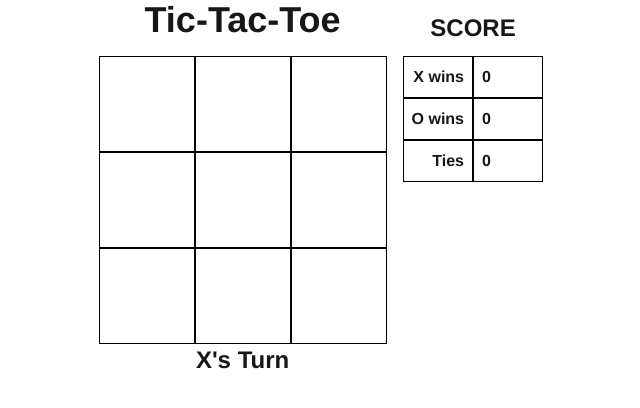
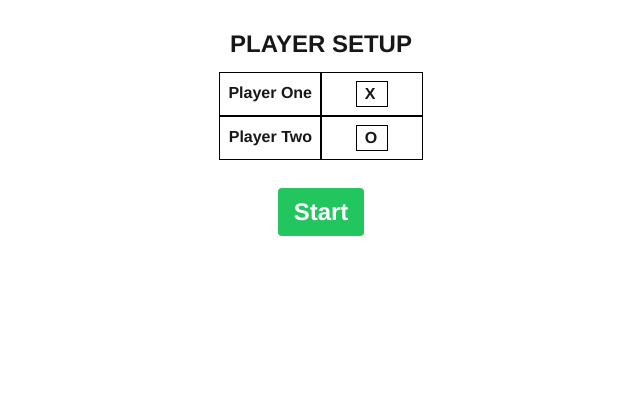
Before and after one commit to greg-ashby/tic-tac-toe, a Next.js app: page / in a window 1280 px wide. Shown: the top 408 px of the page, without its empty margins (319-959 px from the left). Built offline with nearby package versions, Linux system fonts and the light colour scheme.

Commit message:
added ability to change player avatar

```diff
--- a/src/app/page.tsx
+++ b/src/app/page.tsx
@@ -1,5 +1,5 @@
-import Match from '@/components/Match.tsx';
+import Main from '@/components/Main.tsx';
 
 export default function Home() {
-  return <Match />;
+  return <Main />;
 }
--- a/src/components/GameState.tsx
+++ b/src/components/GameState.tsx
@@ -22,7 +22,7 @@ export default function GameState({
 
   return (
     <>
-      <div className="text-2xl font-bold">{text}</div>
+      <div className="text-2xl font-bold pt-2">{text}</div>
       {showButton && <NewGameButton onClick={onNewGameClick} />}
     </>
   );
--- /dev/null
+++ b/src/components/Main.tsx
@@ -0,0 +1,24 @@
+'use client';
+
+import Match from '@/components/Match.tsx';
+import PlayerSetup from '@/components/PlayerSetup.tsx';
+import { Player, NullablePlayer } from '@/lib/GameLogic.ts';
+import { useState } from 'react';
+
+export default function Main() {
+  const [playerOne, setPlayerOne] = useState<NullablePlayer>(null);
+  const [playerTwo, setPlayerTwo] = useState<NullablePlayer>(null);
+
+  const handlePlayerSetupSubmit = (
+    playerOneValue: Player,
+    playerTwoValue: Player
+  ) => {
+    setPlayerOne(playerOneValue);
+    setPlayerTwo(playerTwoValue);
+  };
+
+  if (!playerOne || !playerTwo) {
+    return <PlayerSetup onPlayerSetupSubmit={handlePlayerSetupSubmit} />;
+  }
+  return <Match playerOne={playerOne} playerTwo={playerTwo} />;
+}
--- a/src/components/Match.tsx
+++ b/src/components/Match.tsx
@@ -7,18 +7,23 @@ import {
   makeMove,
   Player,
 } from '@/lib/GameLogic.ts';
-import { calculateNewMatchScore, getNewMatchScore } from '@/lib/MatchLogic.ts';
+import {
+  calculateMatchScore,
+  getNewMatchScore,
+  switchPlayer,
+} from '@/lib/MatchLogic.ts';
 import GameBoard from './GameBoard.tsx';
 import GameState from './GameState.tsx';
 import MatchScore from './MatchScore.tsx';
 
-function switchPlayer(currentPlayer: Player) {
-  return currentPlayer === 'X' ? 'O' : 'X';
-}
+type Props = {
+  playerOne: Player;
+  playerTwo: Player;
+};
 
-export default function Match() {
+export default function Match({ playerOne, playerTwo }: Props) {
   const [board, setBoard] = useState(getEmptyBoard());
-  const [startingPlayer, setStartingPlayer] = useState<Player>('X');
+  const [startingPlayer, setStartingPlayer] = useState<Player>(playerOne);
   const [currentPlayer, setCurrentPlayer] = useState<Player>(startingPlayer);
   const [score, setScore] = useState(getNewMatchScore());
 
@@ -27,22 +32,31 @@ export default function Match() {
     setBoard(newBoard);
     const { winner, isTie, isOver } = calculateOutcome(newBoard);
     if (isOver) {
-      const newMatchScore = calculateNewMatchScore(
+      const winningPlayerNumber = isTie || winner === playerOne ? 1 : 2;
+      const newMatchScore = calculateMatchScore(
         score,
-        winner,
+        winningPlayerNumber,
         isTie,
         isOver
       );
       setScore(newMatchScore);
     } else {
-      const newCurrentPlayer = switchPlayer(currentPlayer);
+      const newCurrentPlayer = switchPlayer(
+        currentPlayer,
+        playerOne,
+        playerTwo
+      );
       setCurrentPlayer(newCurrentPlayer);
     }
   };
 
   const handleNewGameClick = () => {
     setBoard(getEmptyBoard());
-    const newStartingPlayer = switchPlayer(startingPlayer);
+    const newStartingPlayer = switchPlayer(
+      startingPlayer,
+      playerOne,
+      playerTwo
+    );
     setStartingPlayer(newStartingPlayer);
     setCurrentPlayer(newStartingPlayer);
   };
@@ -50,7 +64,7 @@ export default function Match() {
   return (
     <div className="flex flex-wrap justify-center gap-4">
       <div className="flex flex-col items-center">
-        <h1 className="text-4xl font-bold mb-4">Tic-Tac-Toe</h1>
+        <h1 className="text-4xl font-bold mt-4 mb-4">Tic-Tac-Toe</h1>
         <GameBoard board={board} onSquareClick={handleSquareClick} />
         <GameState
           board={board}
@@ -59,7 +73,7 @@ export default function Match() {
         />
       </div>
       <div className="flex flex-col justify-center h-full">
-        <MatchScore score={score} />
+        <MatchScore playerOne={playerOne} playerTwo={playerTwo} score={score} />
       </div>
     </div>
   );
--- a/src/components/MatchScore.tsx
+++ b/src/components/MatchScore.tsx
@@ -1,25 +1,32 @@
+import { Player } from '@/lib/GameLogic.ts';
 import { Score } from '@/lib/MatchLogic.ts';
 
 type Props = {
+  playerOne: Player;
+  playerTwo: Player;
   score: Score;
 };
 
-export default function MatchScore({ score: { xWins, oWins, ties } }: Props) {
+export default function MatchScore({
+  playerOne,
+  playerTwo,
+  score: { playerOneWins, playerTwoWins, ties },
+}: Props) {
   return (
     <>
-      <h1 className="text-2xl text-center font-bold mt-3 mb-3">SCORE</h1>
+      <h1 className="text-2xl text-center font-bold mt-7 mb-3">SCORE</h1>
       <div className="grid grid-cols-2">
         <div className="border border-black text-l font-bold text-right p-2">
-          X wins
+          {playerOne} wins
         </div>
         <div className="border border-black text-l font-bold text-left p-2">
-          {xWins}
+          {playerOneWins}
         </div>
         <div className="border border-black text-l font-bold text-right p-2">
-          O wins
+          {playerTwo} wins
         </div>
         <div className="border border-black text-l font-bold text-left p-2">
-          {oWins}
+          {playerTwoWins}
         </div>
         <div className="border border-black text-l font-bold text-right p-2">
           Ties
--- /dev/null
+++ b/src/components/PlayerSetup.tsx
@@ -0,0 +1,68 @@
+import { Player } from '@/lib/GameLogic.ts';
+import { ChangeEvent, useState } from 'react';
+
+type Props = {
+  // eslint-disable-next-line no-unused-vars
+  onPlayerSetupSubmit: (playerOneValue: Player, playerTwoValue: Player) => void;
+};
+export default function PlayerSetup({
+  onPlayerSetupSubmit: onPlayerSetupSumbit,
+}: Props) {
+  const [playerOneValue, setPlayerOneValue] = useState('X');
+  const [playerTwoValue, setPlayerTwoValue] = useState('O');
+
+  const handleInputChange = (event: ChangeEvent<HTMLInputElement>) => {
+    if (event.target.name === 'playerOne') {
+      setPlayerOneValue(event.target.value);
+    } else if (event.target.name === 'playerTwo') {
+      setPlayerTwoValue(event.target.value);
+    }
+  };
+
+  return (
+    <div className="max-w-fit mx-auto">
+      <h1 className="text-2xl text-center font-bold mt-7 mb-3">PLAYER SETUP</h1>
+      <div className="grid grid-cols-2">
+        <div className="border border-black text-l font-bold text-right p-2">
+          Player One
+        </div>
+        <div className="border border-black text-center font-bold text-left p-2">
+          <input
+            className="w-8 border border-black pl-2"
+            type="text"
+            name="playerOne"
+            id="playerOne"
+            maxLength={1}
+            value={playerOneValue}
+            onChange={handleInputChange}
+          />
+        </div>
+        <div className="border border-black text-l font-bold text-right p-2">
+          Player Two
+        </div>
+        <div className="border border-black text-center font-bold text-left p-2">
+          <input
+            className="w-8 border border-black pl-2"
+            type="text"
+            name="playerTwo"
+            id="playerTwo"
+            maxLength={1}
+            value={playerTwoValue}
+            onChange={handleInputChange}
+          />
+        </div>
+      </div>
+      <div className="text-2xl text-center font-bold mt-7 mb-3">
+        <button
+          type="button"
+          className="text-2xl font-bold bg-green-500 text-white px-4 py-2 rounded hover:bg-green-600 transition duration-200"
+          onClick={() => {
+            onPlayerSetupSumbit(playerOneValue, playerTwoValue);
+          }}
+        >
+          Start
+        </button>
+      </div>
+    </div>
+  );
+}
--- a/src/lib/GameLogic.ts
+++ b/src/lib/GameLogic.ts
@@ -1,8 +1,9 @@
-export type Player = 'X' | 'O';
-export type Square = Player | null;
-export type Board = Square[];
+export type Player = string;
+export type NullablePlayer = Player | null;
+export type Board = NullablePlayer[];
+
 export type Outcome = {
-  winner: Square;
+  winner: NullablePlayer;
   isTie: boolean;
   isOver: boolean;
 };
@@ -11,7 +12,7 @@ export function getEmptyBoard(): Board {
   return Array(9).fill(null);
 }
 
-export function getWinner(board: Board): Square {
+export function getWinner(board: Board): NullablePlayer {
   const lines = [
     [0, 1, 2],
     [3, 4, 5],
--- a/src/lib/MatchLogic.ts
+++ b/src/lib/MatchLogic.ts
@@ -1,18 +1,25 @@
-import { Square } from './GameLogic.ts';
+import { Player } from './GameLogic.ts';
 
 export type Score = {
-  xWins: number;
-  oWins: number;
+  playerOneWins: number;
+  playerTwoWins: number;
   ties: number;
 };
 
+export function switchPlayer(
+  currentPlayer: Player,
+  playerOne: Player,
+  playerTwo: Player
+): Player {
+  return currentPlayer === playerOne ? playerTwo : playerOne;
+}
 export function getNewMatchScore(): Score {
-  return { xWins: 0, oWins: 0, ties: 0 };
+  return { playerOneWins: 0, playerTwoWins: 0, ties: 0 };
 }
 
-export function calculateNewMatchScore(
+export function calculateMatchScore(
   currentScore: Score,
-  winner: Square,
+  winner: number | null,
   isTie: boolean,
   isOver: boolean
 ): Score {
@@ -25,7 +32,7 @@ export function calculateNewMatchScore(
   if (winner === null) {
     throw new Error('No winner declared');
   }
-  return winner === 'X'
-    ? { ...currentScore, xWins: currentScore.xWins + 1 }
-    : { ...currentScore, oWins: currentScore.oWins + 1 };
+  return winner === 1
+    ? { ...currentScore, playerOneWins: currentScore.playerOneWins + 1 }
+    : { ...currentScore, playerTwoWins: currentScore.playerTwoWins + 1 };
 }
```
